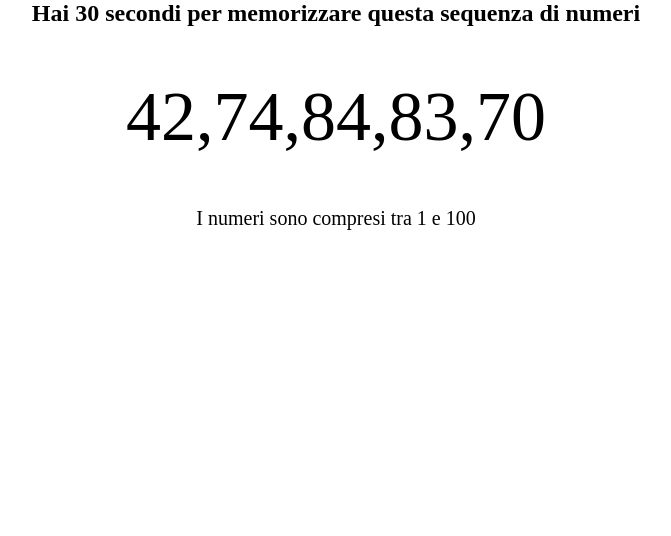
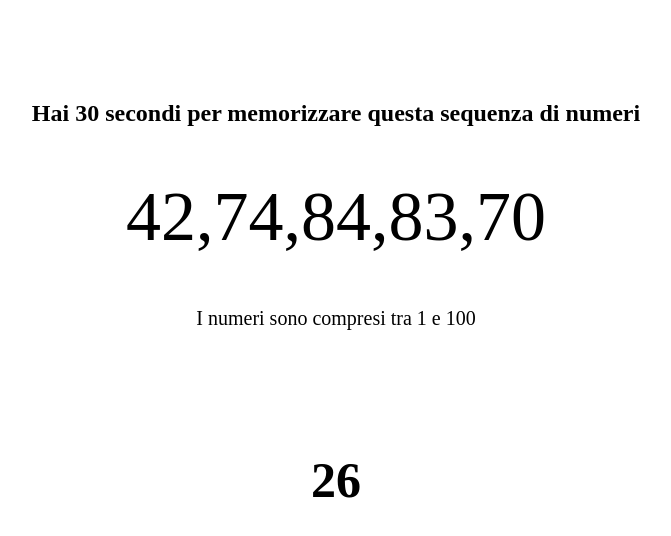
Before and after one commit to raffaelebaldassarre/js-simon, a plain HTML site: page index.html in a window 1280 px wide. Shown: the whole page, without its empty margins (304-975 px from the left). Drawn offline with nearby package versions, Linux system fonts and the light colour scheme.

Commit message:
Inserito Countdown e rimossi console.log

```diff
--- a/assets/css/style.css
+++ b/assets/css/style.css
@@ -11,6 +11,10 @@ body{
     padding-bottom: 50px;
 }
 
+.pt_100{
+    padding-top: 100px;
+}
+
 .remove{
     display: none;
 }
@@ -22,3 +26,12 @@ p{
 .small{
     font-size: 20px;
 }
+
+#secondi{
+    display: flex;
+    justify-content: center;
+    align-items: center;
+    font-size: 50px;
+    width: 100%;
+    height: 200px;
+}
--- a/assets/js/main.js
+++ b/assets/js/main.js
@@ -11,13 +11,27 @@ $(function() {
            numeriCasuali.push(randomNumber);
         }
     }
-    console.log(numeriCasuali);
+    //console.log(numeriCasuali);
     //Un alert espone 5 numeri casuali diversi.
     document.getElementById("game").innerHTML =  numeriCasuali;
 
+    var seconds = 30;
+    var interval = setInterval(function(){
+
+        document.getElementById("secondi").innerHTML = seconds;
+        if( seconds === 0){
+            clearInterval(interval);
+        }else{
+            seconds--;
+        }
+        if (seconds < 10){
+            $("h3").css("color","red");
+        }
+    },1000);
+
     setTimeout(function () {
         game.addClass("remove");//Faccio scomparire i numeri generati dal pc
-    }, 29500);
+    }, 31000);
 
     //Dopo 30 secondi l’utente deve inserire, un prompt alla volta, i numeri che ha visto precedentemente.
     setTimeout(function(){
@@ -34,7 +48,7 @@ $(function() {
                 alert("Hey ricorda, hai già inserito questo numero oppure non è compreso tra 1 e 100, prova con un altro numero");
             }
         }
-        console.log(numeriAnswer);
+        //console.log(numeriAnswer);
         // //Una volta inseriti i 5 numeri, il software dice quanti e quali numeri sono stati ricordati. */
         for (var j = 0; j < numeriAnswer.length; j++) {
             if(numeriCasuali.includes(numeriAnswer[j])){
@@ -43,8 +57,8 @@ $(function() {
                 numeriNonRicordati.push(numeriCasuali[j]);
             }
         }
-        console.log(numeriRicordati);
-        console.log(numeriNonRicordati);
+        //console.log(numeriRicordati);
+        //console.log(numeriNonRicordati);
 
         if(numeriRicordati.length==0){
             alert("Non hai ricordato nessun numero, dai non disperare fra poco avrai dimenticato tutto");
@@ -54,6 +68,5 @@ $(function() {
             alert("Hai ricordato " + numeriRicordati.length + " numeri " + numeriRicordati);
             alert("Però non hai ricordato " + numeriNonRicordati.length + " numeri " + numeriNonRicordati);
         }
-    },30000);
-
+    },31500);
 });
--- a/index.html
+++ b/index.html
@@ -11,9 +11,10 @@
 <body>
 
 <div class="game">
-    <h2 class="pb_50">Hai 30 secondi per memorizzare questa sequenza di  numeri</h2>
+    <h2 class="pb_50 pt_100">Hai 30 secondi per memorizzare questa sequenza di  numeri</h2>
     <p class="pb_50" id="game"></p>
     <p class="small">I numeri sono compresi tra 1 e 100</p>
+    <h3 class="pt_100" id="secondi"></h3>
 </div>
 
 
```
